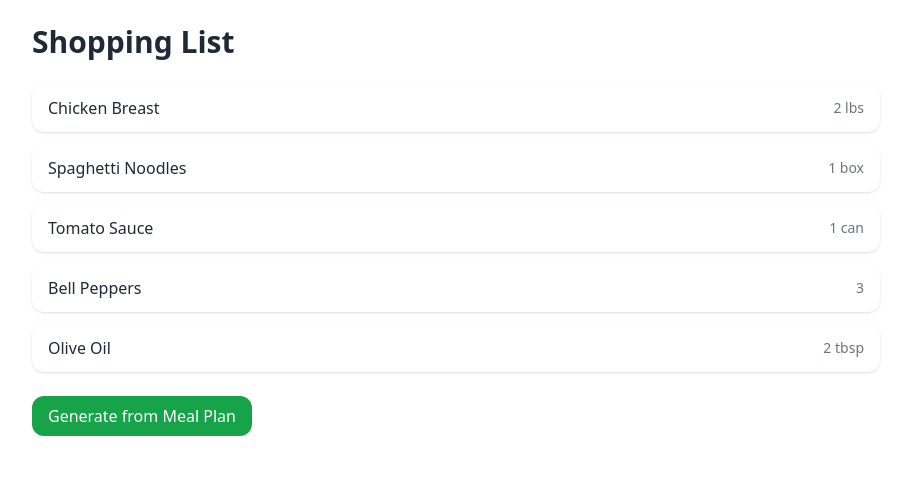
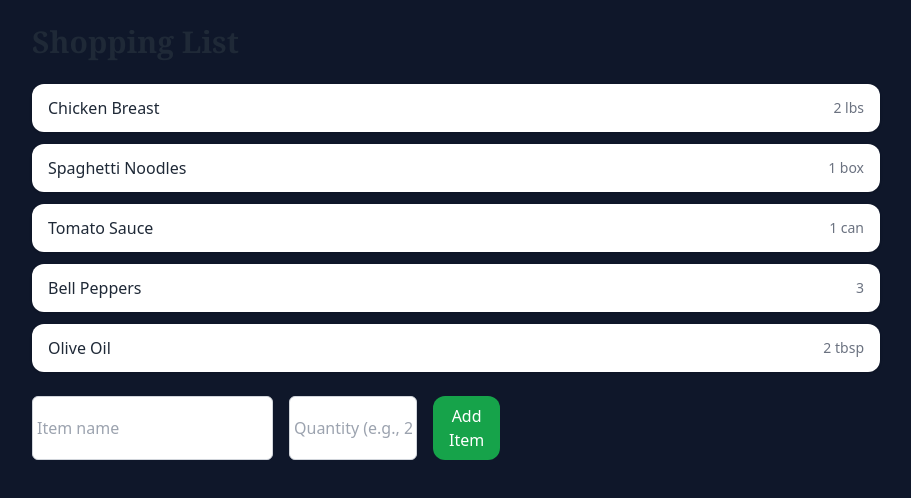
Before and after one commit to reedthedev13/Meal-Planner-App, a React (Vite) app: page /shopping-list in a window 1280 px wide. Shown: the top 498 px of the page, without its empty margins (184-1095 px from the left). Built offline with nearby package versions, Linux system fonts and the light colour scheme.

Commit message:
shopping list

```diff
--- a/package.json
+++ b/package.json
@@ -13,6 +13,8 @@
     "axios": "^1.10.0",
     "classnames": "^2.5.1",
     "framer-motion": "^12.23.6",
+    "lucide": "^0.525.0",
+    "lucide-react": "^0.525.0",
     "react": "^19.1.0",
     "react-dom": "^19.1.0",
     "react-hook-form": "^7.60.0",
--- a/src/App.tsx
+++ b/src/App.tsx
@@ -3,9 +3,11 @@ import AppRouter from "./routes/AppRouter";
 
 function App() {
   return (
-    <Router>
-      <AppRouter />
-    </Router>
+    <div className="bg-slate-900 min-h-screen">
+      <Router>
+        <AppRouter />
+      </Router>
+    </div>
   );
 }
 
--- a/src/pages/Home.tsx
+++ b/src/pages/Home.tsx
@@ -9,24 +9,30 @@ const Home = () => {
       animate={{ opacity: 1 }}
       transition={{ duration: 0.5 }}
     >
-      <h1 className="text-4xl font-bold font-serif text-gray-800 tracking-tighter leading-relaxed">
+      <h1 className="text-4xl font-extrabold font-serif text-orange-300 tracking-tighter leading-relaxed relative">
         Recipe & Meal Planner
       </h1>
-      <p className="text-lg font-semibold font-serif text-gray-700 tracking-tight leading-tights">
+      <p className="text-lg font-semibold font-serif text-white tracking-tight leading-tights">
         Plan meals weekly, track nutrition, and create shopping lists easily.
       </p>
       <div className="flex justify-center gap-4">
         <Link
           to="/recipes"
-          className="bg-indigo-400 text-white px-4 py-2 rounded-xl hover:bg-indigo-700"
+          className="bg-indigo-400 text-white px-2 py-2 rounded-xl hover:bg-indigo-700"
         >
           Browse Recipes
         </Link>
         <Link
           to="/planner"
-          className="bg-yellow-600 text-white px-4 py-2 rounded-xl hover:bg-yellow-700"
+          className="bg-yellow-600 text-white px-2 py-2 rounded-xl hover:bg-yellow-700"
         >
           Meal Planner
+        </Link>
+        <Link
+          to="/shopping-list"
+          className="inline-block bg-green-600 text-white px-2 py-2 rounded-xl hover:bg-green-700 transition"
+        >
+          Go to Shopping List
         </Link>
       </div>
     </motion.div>
--- a/src/pages/Planner.tsx
+++ b/src/pages/Planner.tsx
@@ -87,7 +87,7 @@ const Planner = () => {
       animate={{ opacity: 1 }}
       transition={{ duration: 0.4 }}
     >
-      <h2 className="text-3xl font-bold text-gray-800 font-serif">
+      <h2 className="text-3xl font-bold text-white font-serif">
         Weekly Meal Plan
       </h2>
 
--- a/src/pages/Recipes.tsx
+++ b/src/pages/Recipes.tsx
@@ -1,5 +1,6 @@
 import { useEffect, useState } from "react";
 import { motion } from "framer-motion";
+import { Trash2 } from "lucide-react";
 
 type Recipe = {
   id: number;
@@ -102,6 +103,10 @@ const Recipes = () => {
     setError("");
   };
 
+  const handleDelete = (id: number) => {
+    setRecipes((prev) => prev.filter((recipe) => recipe.id !== id));
+  };
+
   return (
     <motion.div
       className="max-w-5xl mx-auto p-6 space-y-6"
@@ -109,7 +114,7 @@ const Recipes = () => {
       animate={{ opacity: 1 }}
       transition={{ duration: 0.4 }}
     >
-      <h2 className="text-3xl font-bold text-gray-800 dark:text-white">
+      <h2 className="text-3xl font-bold text-white font-serif ">
         Your Recipes
       </h2>
 
@@ -117,7 +122,7 @@ const Recipes = () => {
         {recipes.map((recipe) => (
           <div
             key={recipe.id}
-            className="bg-white dark:bg-gray-800 shadow rounded-2xl p-4 space-y-2"
+            className="bg-white dark:bg-gray-800 shadow rounded-2xl p-4 space-y-2 relative"
           >
             <h3 className="text-xl font-semibold text-gray-900 dark:text-white">
               {recipe.title}
@@ -134,6 +139,13 @@ const Recipes = () => {
             <p className="text-sm text-gray-500 dark:text-gray-300">
               Ingredients: {recipe.ingredients.join(", ")}
             </p>
+            <button
+              onClick={() => handleDelete(recipe.id)}
+              className="flex items-center gap-1 mt-2 text-white bg-red-600 hover:bg-red-700 transition px-3 py-1 rounded-full text-sm"
+            >
+              <Trash2 className="w-4 h-4" />
+              Delete
+            </button>
           </div>
         ))}
 
--- a/src/pages/ShoppingList.tsx
+++ b/src/pages/ShoppingList.tsx
@@ -1,18 +1,36 @@
-import { useEffect } from "react";
+import { useEffect, useState } from "react";
 import { motion } from "framer-motion";
 
-const dummyShoppingList = [
+const ShoppingList = () => {
+  const [shoppingList, setShoppingList] = useState([
     { name: "Chicken Breast", quantity: "2 lbs" },
     { name: "Spaghetti Noodles", quantity: "1 box" },
     { name: "Tomato Sauce", quantity: "1 can" },
     { name: "Bell Peppers", quantity: "3" },
     { name: "Olive Oil", quantity: "2 tbsp" },
-];
+  ]);
 
-const ShoppingList = () => {
+  const [newName, setNewName] = useState("");
+  const [newQuantity, setNewQuantity] = useState("");
+  const [error, setError] = useState("");
+
   useEffect(() => {
     document.title = "Shopping List";
   }, []);
+
+  const addItem = () => {
+    if (!newName.trim()) {
+      setError("Item name is required.");
+      return;
+    }
+    setShoppingList((prev) => [
+      ...prev,
+      { name: newName.trim(), quantity: newQuantity.trim() || "1" },
+    ]);
+    setNewName("");
+    setNewQuantity("");
+    setError("");
+  };
 
   return (
     <motion.div
@@ -21,12 +39,12 @@ const ShoppingList = () => {
       animate={{ opacity: 1 }}
       transition={{ duration: 0.4 }}
     >
-      <h2 className="text-3xl font-bold text-gray-800 dark:text-white">
+      <h2 className="text-3xl font-bold text-gray-800 dark:text-white font-serif">
         Shopping List
       </h2>
 
       <ul className="space-y-3">
-        {dummyShoppingList.map((item, index) => (
+        {shoppingList.map((item, index) => (
           <li
             key={index}
             className="flex justify-between items-center bg-white dark:bg-gray-800 px-4 py-3 rounded-xl shadow"
@@ -39,9 +57,30 @@ const ShoppingList = () => {
         ))}
       </ul>
 
-      <button className="bg-green-600 text-white px-4 py-2 rounded-xl hover:bg-green-700">
-        Generate from Meal Plan
+      <div className="flex flex-col sm:flex-row sm:space-x-4 space-y-3 sm:space-y-0 max-w-md">
+        <input
+          type="text"
+          placeholder="Item name"
+          className="flex-grow rounded-md border border-gray-300 dark:border-gray-600 px-1 py-2 text-gray-900 focus:outline-none focus:ring-2 focus:ring-green-600"
+          value={newName}
+          onChange={(e) => setNewName(e.target.value)}
+        />
+        <input
+          type="text"
+          placeholder="Quantity (e.g., 2 lbs)"
+          className="w-32 rounded-md border border-gray-300 dark:border-gray-600 px-1 py-2 text-gray-900 focus:outline-none focus:ring-2 focus:ring-green-600"
+          value={newQuantity}
+          onChange={(e) => setNewQuantity(e.target.value)}
+        />
+        <button
+          onClick={addItem}
+          className="bg-green-600 text-white px-4 py-2 rounded-xl hover:bg-green-700 transition"
+        >
+          Add Item
         </button>
+      </div>
+
+      {error && <p className="text-red-500 font-medium">{error}</p>}
     </motion.div>
   );
 };
```
Also changed, not shown: 1 other file (tests, documents, lock files or other folders). Lines whose indentation alone changed are shown as unchanged.
